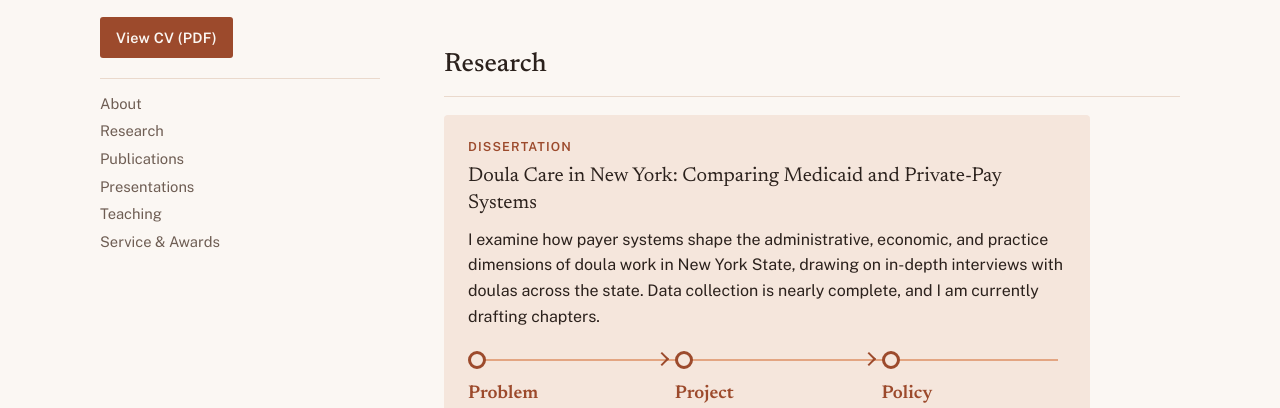
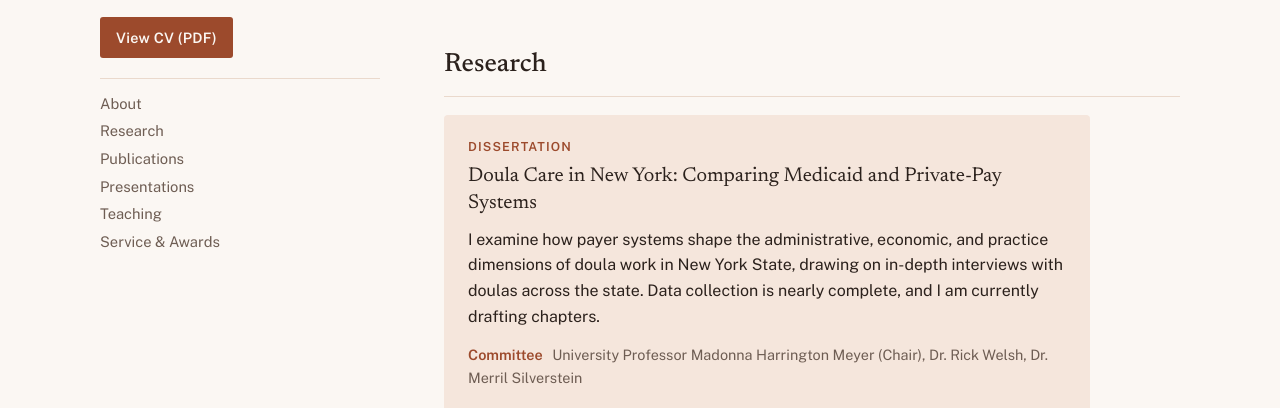
Before and after one commit to annacdelapaz/annacdelapaz.github.io, a plain HTML site: page index.html in a window 1280 px wide. Shown: the part 522-930 px from the top of the page. Drawn offline with nearby package versions, Linux system fonts and the light colour scheme.

Commit message:
Add dissertation committee
Co-Authored-By: Claude Opus 5.5 <noreply@anthropic.com>
Claude-Session: https://claude.ai/code/session_01TPHPnSAvHQ5ZL89PQahjuf

```diff
--- a/index.html
+++ b/index.html
@@ -58,6 +58,9 @@ p{margin:0 0 14px;max-width:66ch}
 .diss .label{font-size:.78rem;font-weight:600;text-transform:uppercase;letter-spacing:.09em;color:var(--accent);margin:0 0 6px}
 .diss .t{font-family:var(--serif);font-size:1.25rem;line-height:1.35;margin:0 0 10px}
 .diss p:last-child{margin:0}
+.diss .committee{font-size:.9rem;color:var(--muted);margin:10px 0 0}
+.diss .committee span{font-weight:600;color:var(--accent);margin-right:6px}
+
 
 .flow{list-style:none;margin:22px 0 4px;padding:0;display:grid;grid-template-columns:repeat(3,minmax(0,1fr));gap:22px;position:relative}
 .flow::before{content:"";position:absolute;left:8px;right:8px;top:8px;height:2px;background:var(--map-c)}
@@ -151,6 +154,7 @@ footer{color:var(--muted);font-size:.85rem;border-top:1px solid var(--rule);padd
         <p class="label">Dissertation</p>
         <p class="t">Doula Care in New York: Comparing Medicaid and Private-Pay Systems</p>
         <p>I examine how payer systems shape the administrative, economic, and practice dimensions of doula work in New York State, drawing on in-depth interviews with doulas across the state. Data collection is nearly complete, and I am currently drafting chapters.</p>
+        <p class="committee"><span>Committee</span> University Professor Madonna Harrington Meyer (Chair), Dr. Rick Welsh, Dr. Merril Silverstein</p>
         <ol class="flow" aria-label="Problem, project, and policy">
           <li><span class="k">Problem</span><p>Doula care improves birth outcomes, yet in New York access has long depended on who can pay, and maternal health risks fall hardest on Black and low-income families.</p></li>
           <li><span class="k">Project</span><p>I interview doulas across the state to compare Medicaid and private-pay work: how payer source shapes their pay, their care, and their paperwork.</p></li>
```
